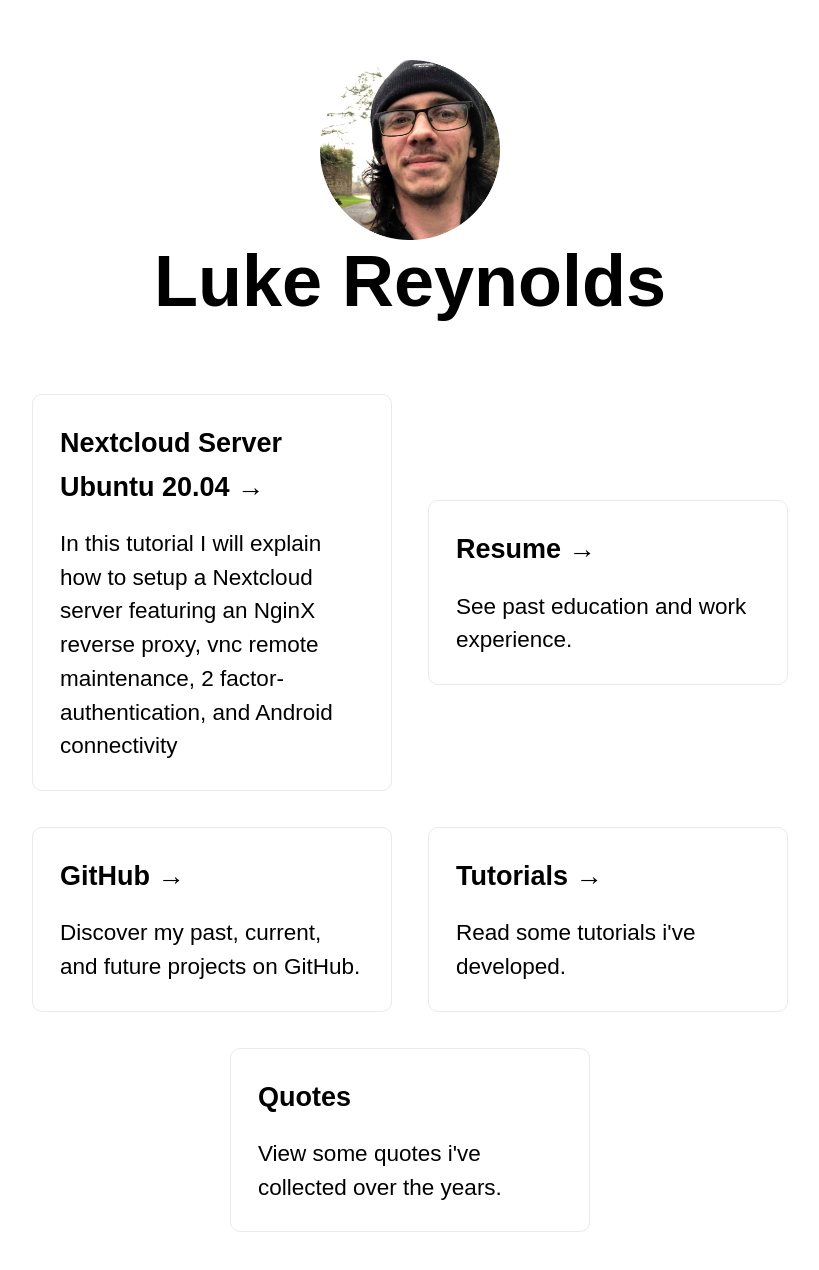
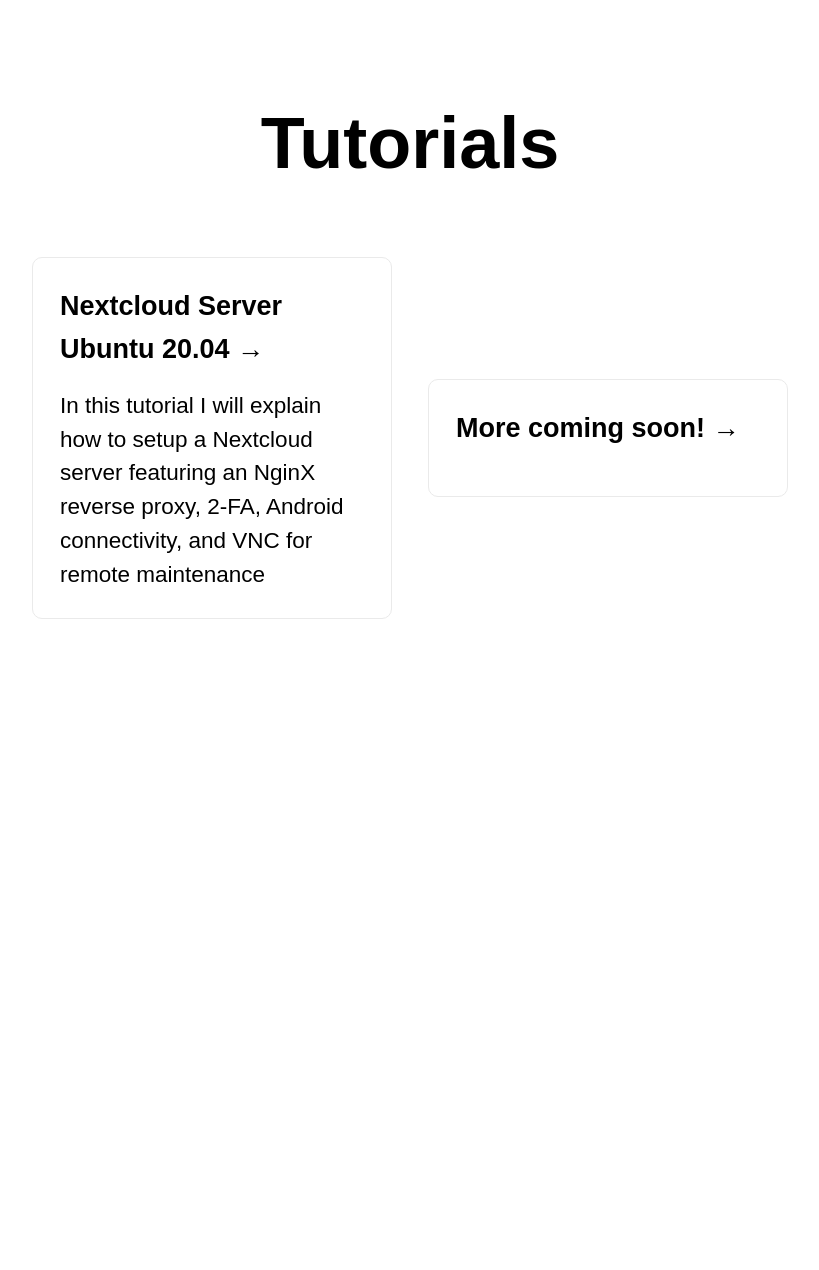
Before and after one commit to lreynolds188/Portfolio, a Next.js app: page /tutorials in a window 1280 px wide. Shown: the part 152-1422 px from the top of the page, without its empty margins (230-1049 px from the left). After the commit the page ends 1043 px from the top, so only its background shows below. Built offline with nearby package versions, Linux system fonts and the light colour scheme.

Commit message:
Update tutorials.js

```diff
--- a/pages/tutorials.js
+++ b/pages/tutorials.js
@@ -11,41 +11,16 @@ export default function Home() {
       </Head>
 
       <main className={styles.main}>
-        <Image
-          src="/profile.jpg"
-          alt="Luke Reynolds"
-          width={180}
-          height={180}
-        />
-
-        <h1 className={styles.title}>
-          Luke Reynolds
-        </h1>
+        <h1 className={styles.title}>Tutorials</h1>
 
         <div className={styles.grid}>
           <a href="/nextcloud-server" className={styles.card}>
             <h3>Nextcloud Server Ubuntu 20.04 &rarr;</h3>
-            <p>In this tutorial I will explain how to setup a Nextcloud server featuring an NginX reverse proxy, vnc remote maintenance, 2 factor-authentication, and Android connectivity</p>
+            <p>In this tutorial I will explain how to setup a Nextcloud server featuring an NginX reverse proxy, 2-FA, Android connectivity, and VNC for remote maintenance</p>
           </a>
 
-          <a href="/resume" className={styles.card}>
-            <h3>Resume &rarr;</h3>
-            <p>See past education and work experience.</p>
-          </a>
-
-          <a href="https://github.com/lreynolds188" className={styles.card}>
-            <h3>GitHub &rarr;</h3>
-            <p>Discover my past, current, and future projects on GitHub.</p>
-          </a>
-
-          <a href="/tutorials.js" className={styles.card}>
-            <h3>Tutorials &rarr;</h3>
-            <p>Read some tutorials i've developed.</p>
-          </a>
-
-          <a href="/quotes" className={styles.card}>
-            <h3>Quotes</h3>
-            <p>View some quotes i've collected over the years.</p>
+          <a href="/moretocome" className={styles.card}>
+            <h3>More coming soon! &rarr;</h3>
           </a>
         </div>
       </main>
```
